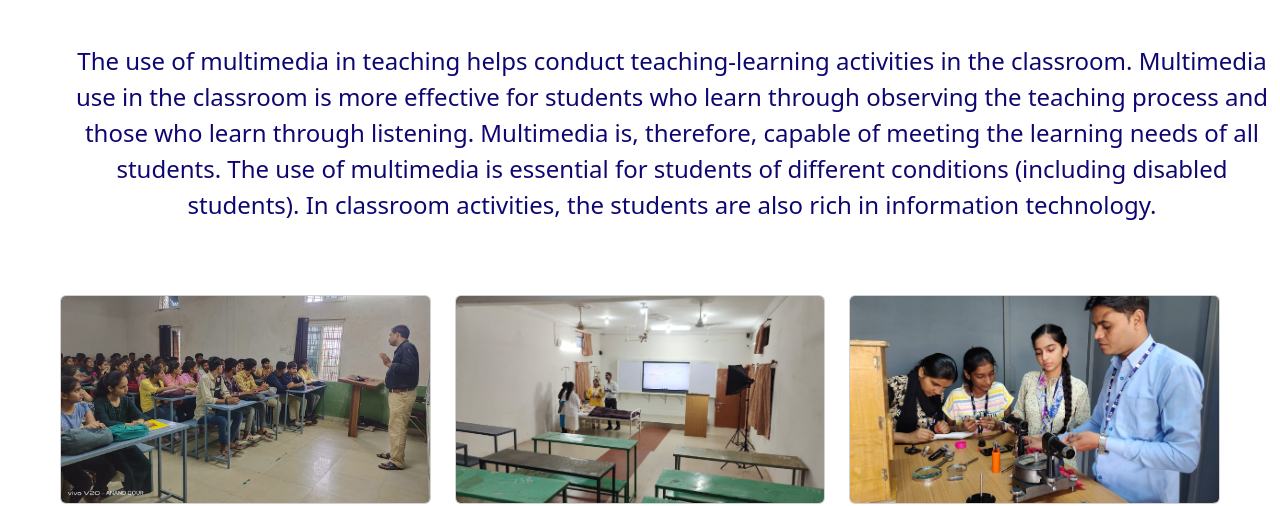
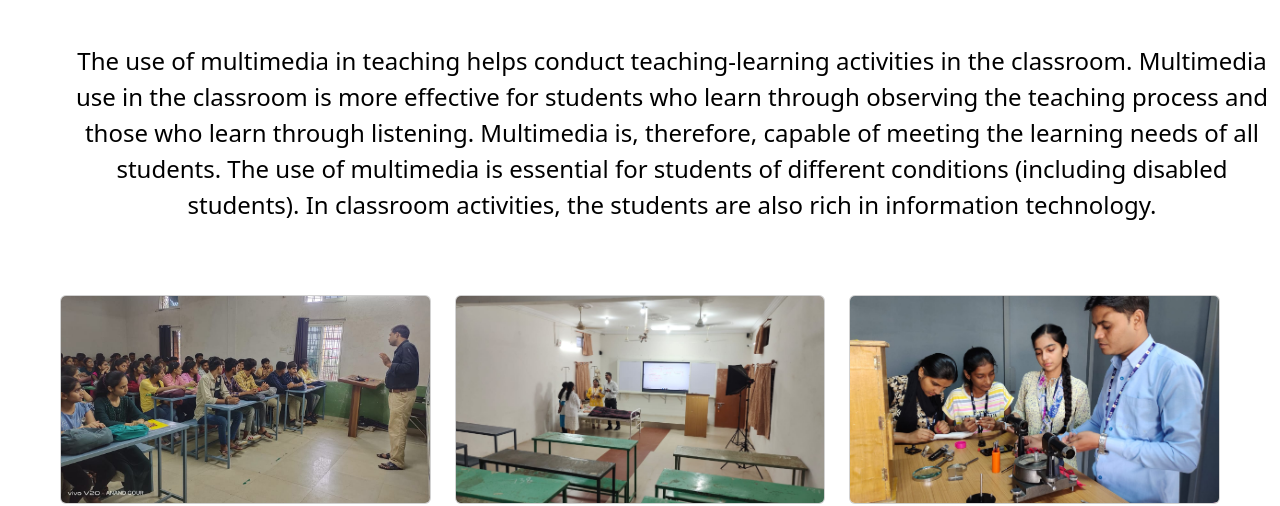
Before and after one commit to SwatiGour1/lbsbootstrapside, a plain HTML site: page classrooms.html in a window 1280 px wide. Shown: the part 330-836 px from the top of the page. Drawn offline with nearby package versions, Linux system fonts and the light colour scheme.

Commit message:
chnge font color

```diff
--- a/classrooms.html
+++ b/classrooms.html
@@ -117,7 +117,7 @@
     </nav>
     <h1 class="h11 fs-1">Classrooms</h1>
     <div class="container-fluid fs-4 m-lg-5">
-      <p class="fs-4 p1">The use of multimedia in teaching helps conduct teaching-learning activities in the classroom.
+      <p class="fs-4 p1 text-black">The use of multimedia in teaching helps conduct teaching-learning activities in the classroom.
         Multimedia use in the classroom is more effective for students who learn through observing the teaching process and
         those who learn through listening. Multimedia is, therefore, capable of meeting the learning needs of all students.
          The use of multimedia is essential for students of different conditions (including disabled students).
```
